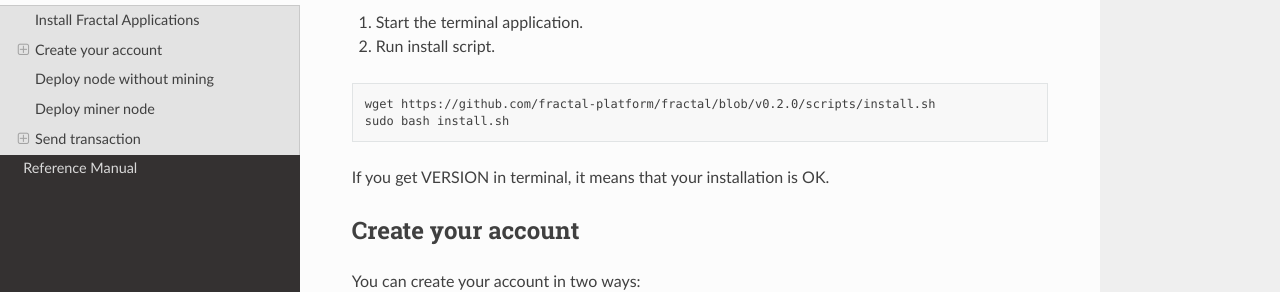
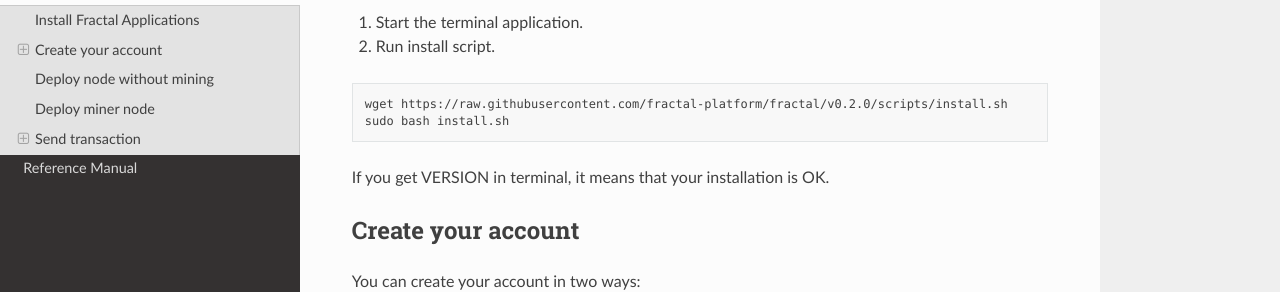
Before and after one commit to fractal-platform/fractal, a Sphinx documentation site: the page built from docs/guides/index.rst, in a window 1280 px wide and 900 px high, scrolled down 816 px. Shown: the part 163-455 px from the top of the window. Built offline with Sphinx 7.4.7 and the Read the Docs theme 2.0.0, drawn with Linux system fonts in a browser that asks for light colours; some of the changed lines change nothing that is shown.

Commit message:
fix a bug in docs(wrong url)

```diff
--- a/docs/guides/index.rst
+++ b/docs/guides/index.rst
@@ -29,7 +29,7 @@
 
 .. code-block:: bash
 
-    wget https://github.com/fractal-platform/fractal/blob/v0.2.0/scripts/install.sh
+    wget https://raw.githubusercontent.com/fractal-platform/fractal/v0.2.0/scripts/install.sh
     sudo bash install.sh
 
 If you get VERSION in terminal, it means that your installation is OK.
```
